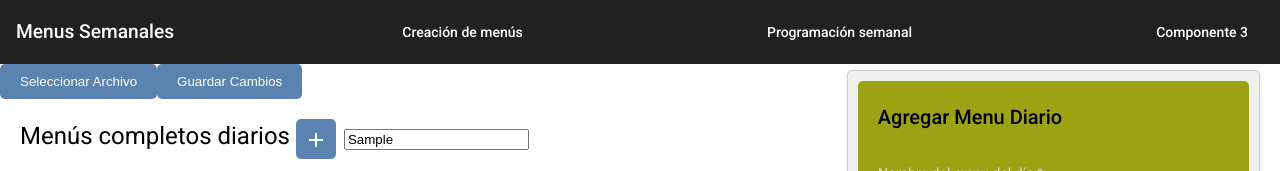
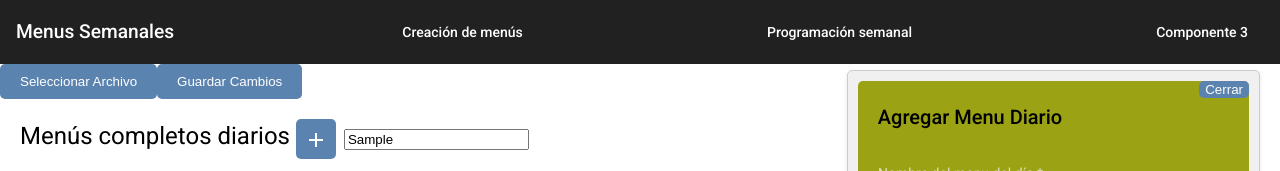
Before and after one commit to kalel89/weekly-meals, an Angular app: page /creacion in a window 1280 px wide. Both pictures are taken after typing "Sample" into the empty fields and a click on the button "add". Shown: the top 171 px of the page. Built offline with nearby package versions, Linux system fonts and the light colour scheme.

Commit message:
cerrr popup

```diff
--- a/src/app/lista/lista.component.css
+++ b/src/app/lista/lista.component.css
@@ -116,3 +116,10 @@ button:disabled {
   background-color: #ccc;
   cursor: not-allowed;
 }
+
+.button-close {
+  position: absolute;
+  top: 0;
+  right: 0;
+  margin: 10px;
+}
--- a/src/app/lista/lista.component.html
+++ b/src/app/lista/lista.component.html
@@ -59,6 +59,7 @@
       </mat-accordion>
     </div>
     <div class="right div-flotante">
+      <button *ngIf="formActivo!=='X'" class="button-close" (click)="cerrarFormulario()">Cerrar</button>
       <div *ngIf="formActivo==='I'" class="form-container">
         <h2>Agregar Ingrediente</h2>
         <form (ngSubmit)="agregarIngrediente(comidaSeleccionada)">
--- a/src/app/lista/lista.component.ts
+++ b/src/app/lista/lista.component.ts
@@ -13,7 +13,7 @@ export class ListaComponent implements OnInit, AfterViewInit{
 
   }
   buscarTexto: string = '';
-  formActivo: string = '';
+  formActivo: string = 'X';
   isNewRegistry: boolean = false;
 
   @ViewChild('fileInput') fileInput!: ElementRef<HTMLInputElement>;
@@ -44,6 +44,9 @@ export class ListaComponent implements OnInit, AfterViewInit{
     this.setIngredienteSeleccionado();
     this.listaMenus = this.service.listaMenus;
     this.listaFiltrada = this.listaMenus;
+    this.buscarTexto = '';
+    this.formActivo = 'X';
+    this.isNewRegistry = false;
   }
 
   ngAfterViewInit() {
@@ -189,4 +192,11 @@ export class ListaComponent implements OnInit, AfterViewInit{
     // Liberar el objeto URL
     URL.revokeObjectURL(url);
   }
+
+  cerrarFormulario() {
+    this.formActivo = 'X';
+    this.setDiaSeleccionado();
+    this.setComodaSeleccionada();
+    this.setIngredienteSeleccionado();
+  }
 }
```
